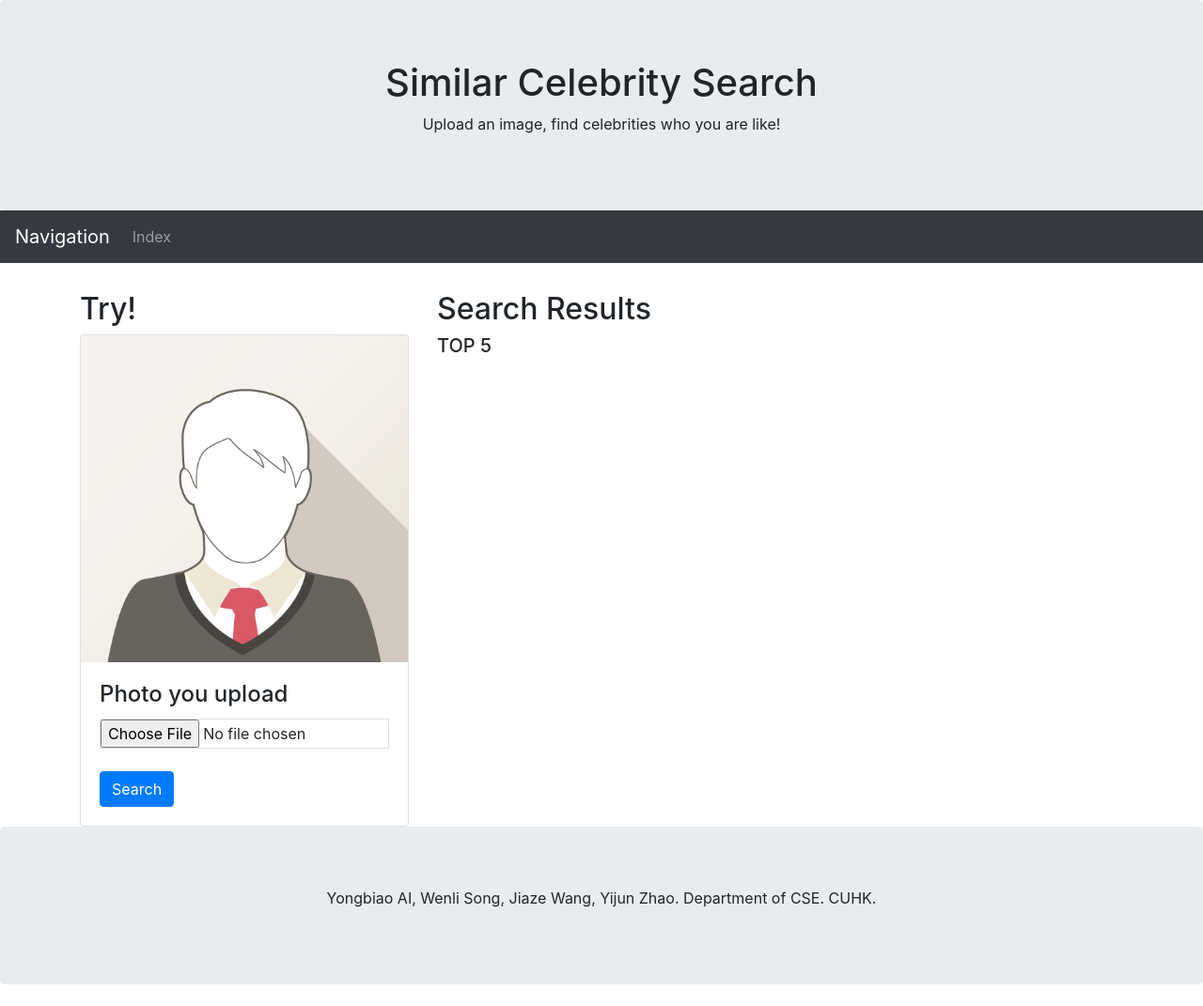
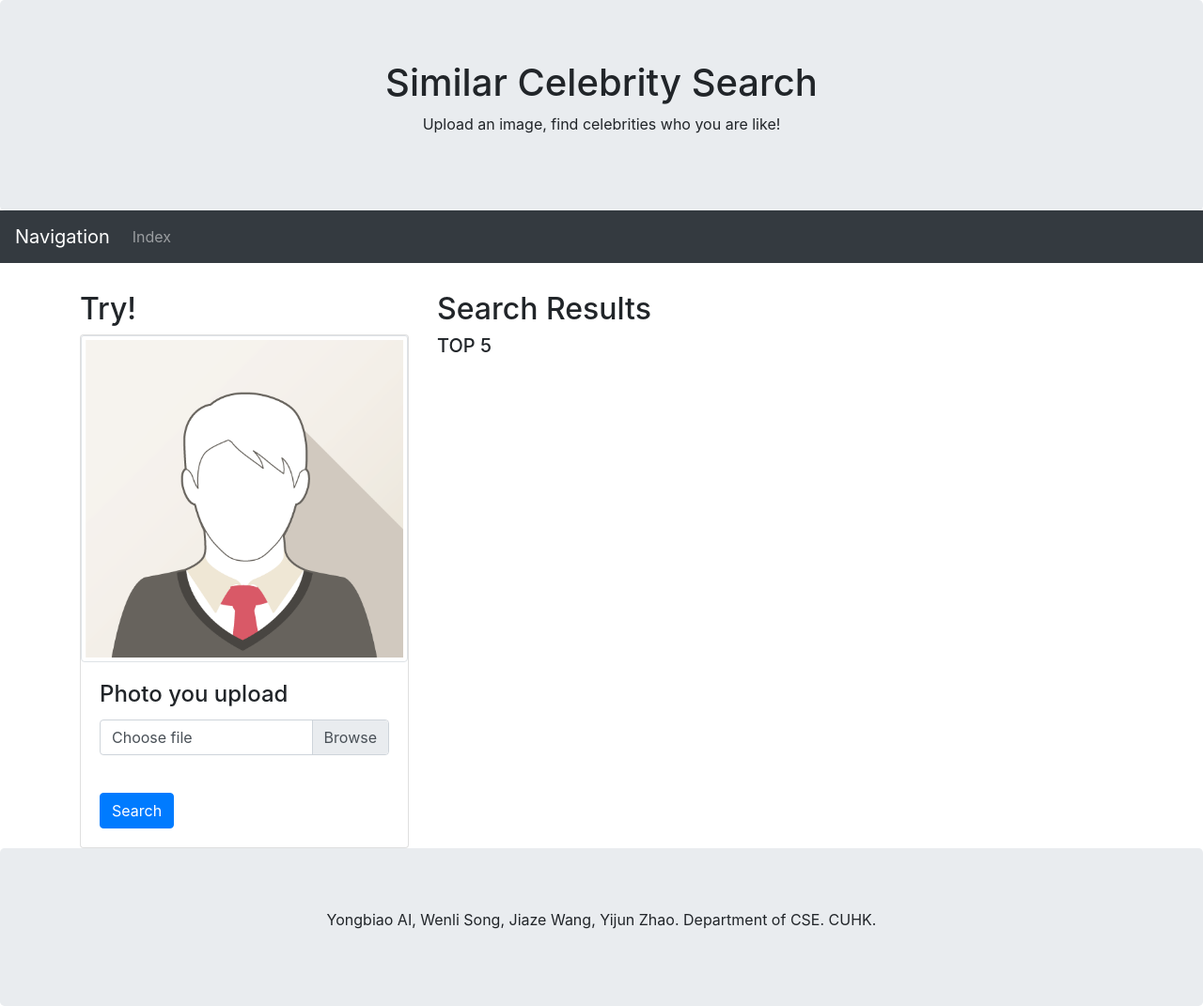
Before and after one commit to wenlisong/CMSC5741_Project, a Django app: page / in a window 1280 px wide. Shown: the whole page at 94% size. Before the commit the page ends 1048 px from the top, so only its background shows below. Run offline with Django 3.2, Linux system fonts and the light colour scheme; some libraries are stand-ins or nearby versions.

Commit message:
1.upload style 2.image style 3.name

```diff
--- a/templates/index.html
+++ b/templates/index.html
@@ -11,12 +11,20 @@
             <!-- <h5>Photo you upload:</h5> -->
             <!-- <img  class="img-responsive"></img> -->
             <div class="card" style="width:auto">
-                <img class="card-img-top" id='origin_img' src="/static/images/img_avatar1.png" style="width:100%">
+                <img class="card-img-top img-thumbnail" id='origin_img' src="/static/images/img_avatar1.png" style="width:100%">
                 <div class="card-body">
                     <h4 class="card-title">Photo you upload</h4>
                     <form id='image-form' method="POST">
                         {% csrf_token %}
-                        <input type="file" class="form-control-file border" name="img" onchange="showPreview(this)" alt="Upload" />
+
+                        <div class="input-group mb-3">
+                            <div class="custom-file">
+                                <input type="file" class="custom-file-input" id="uploadimg" aria-describedby="fileHelp"
+                                    onchange="showPreview(this)" alt="Upload" />
+                                <label class="custom-file-label" for="uploadimg">Choose
+                                    file</label>
+                            </div>
+                        </div>
                         <br>
                         <input type="submit" class="btn btn-primary" name="submit" value="Search" />
                     </form>
@@ -37,9 +45,13 @@
 <script type="text/javascript" src="/static/js/jquery.cookie.js"></script>
 <script src="https://cdn.jsdelivr.net/npm/exif-js"></script>
 <script type="text/javascript">
+    $('.custom-file-input').on('change', function () {
+        let fileName = $(this).val().split('\\').pop();
+        $(this).next('.custom-file-label').addClass("selected").html(fileName);
+    });
     function showPreview(source) {
         var file = source.files[0];
-        if(file == null){
+        if (file == null) {
             $('#origin_img').attr('src', '/static/images/img_avatar1.png');
             return;
         }
@@ -162,8 +174,8 @@
             if (i % 3 == 0) {
                 var row = $("<div class='row'></div>");
             }
-            var div = $("<div class='col-xs-6 col-md-4'><a class='thumbnail'></a></div>");
-            var img = $("<img id='img" + (i) + "' class='img-responsive' style='height: 200px; width: 100%;'/>");
+            var div = $("<div class='col-xs-6 col-md-4'>/div>");
+            var img = $("<img id='img" + (i) + "' class='img-responsive img-thumbnail' style='height: 220px; width: 100%;'/>");
             var name = $("<a id='name" + (i) + "'/>");
             img.appendTo(div);
             name.appendTo(div);
```
